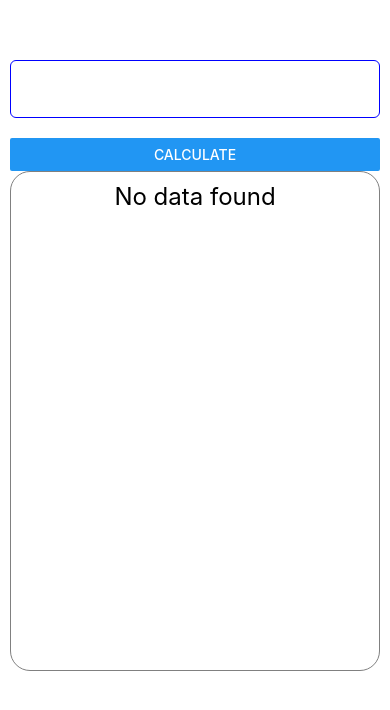
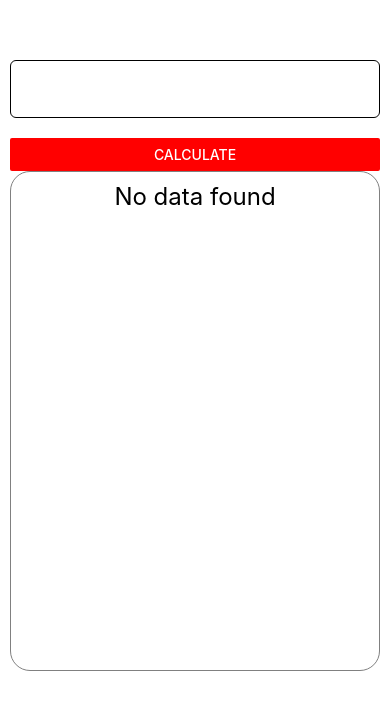
Before and after one commit to ddatdt12/calculator-rn, a React Native app: screen / in a window 390 px wide. Shown: the top 710 px of the page. Built offline with nearby package versions, Linux system fonts and the light colour scheme.

Commit message:
change useRef to useState of input, finish highlight text

```diff
--- a/App.js
+++ b/App.js
@@ -15,7 +15,6 @@ export default function App() {
         const value = await AsyncStorage.getItem("EXPRESSION_LIST");
         if (value !== null) {
           const previousData = JSON.parse(value);
-          console.log(previousData);
           if (Array.isArray(previousData)) {
             setListData(previousData);
           }
--- a/components/Calculator.js
+++ b/components/Calculator.js
@@ -13,29 +13,42 @@ Calculator.defaultProps = {
 };
 
 function Calculator({ value, onSubmit }) {
-  const textInputRef = useRef(null);
+  const [expression, setExpression] = useState("");
+  const [haveError, setHaveError] = useState(false);
   const [text, setText] = useState("");
-
+  const getCircularReplacer = () => {
+    const seen = new WeakSet();
+    return (key, value) => {
+      if (typeof value === "object" && value !== null) {
+        if (seen.has(value)) {
+          return;
+        }
+        seen.add(value);
+      }
+      return value;
+    };
+  };
   const handleButtonPress = () => {
     try {
-      if (!textInputRef?.current?.value) {
+      if (!expression.trim()) {
         setText("Please enter an expression!");
+        setHaveError(true);
+
         return;
       }
-      const expressionStr = textInputRef.current.value.replace(/\s/g, "");
+      setHaveError(false);
+      const expressionStr = expression.replace(/\s/g, "");
 
-      console.log(expressionStr);
       let result = eval(expressionStr);
       setText("Result: " + result);
-      textInputRef.current.style = { ...styles.textInput };
       onSubmit({
         key: Math.random() * 10000000,
         data: expressionStr,
         result,
       });
     } catch (error) {
+      setHaveError(true);
       setText("Invalid input");
-      textInputRef.current.style.borderColor = "red";
     }
   };
 
@@ -48,8 +61,15 @@ function Calculator({ value, onSubmit }) {
 
   return (
     <View>
-      <TextInput ref={textInputRef} style={styles.textInput} />
-      <Button title="Calculate" onPress={handleButtonPress} />
+      <TextInput
+        value={expression}
+        onChangeText={(text) => setExpression(text)}
+        style={{
+          ...styles.textInput,
+          borderColor: haveError ? "red" : "black",
+        }}
+      />
+      <Button title="Calculate" onPress={handleButtonPress} color="red" />
       {text ? (
         <Text style={{ fontSize: 30, marginTop: 20 }}>{text}</Text>
       ) : (
--- a/components/HighlightText.js
+++ b/components/HighlightText.js
@@ -1,30 +1,41 @@
 import React from "react";
+import { Text } from "react-native";
 
-const HighlightText = ({ text = "", highlight = "" }) => {
+const SIGNS = ["+", "-", "*", "/", "%"];
+
+const handleRawExpressionStr = (rawExpressionStr) => {
+  let charArr = rawExpressionStr.split("");
+
+  let result = charArr.map((char) =>
+    SIGNS.includes(char) ? `\\${char}` : char
+  );
+
+  return result.join("");
+};
+
+const HighlightText = ({ text = "", highlight = "", ...props }) => {
   if (!highlight.trim()) {
-    return <span>{text}</span>;
+    return <Text {...props}>{text}</Text>;
   }
+  const parts = text.split(
+    new RegExp(`(${handleRawExpressionStr(highlight)})`, "gi")
+  );
 
-  const parts = text.split(
-    new RegExp(`(${highlight.replace(/[&\/\\+]/g, "\\+")})`, "gi")
-  );
-  console.log("parts: ", parts);
-  console.log("highlight: ", highlight.replace("+", "\\+"));
   return (
-    <span>
+    <Text>
       {parts.map((part, i) => (
-        <span
+        <Text
           key={i}
-          style={
-            part.toLowerCase() === highlight.toLowerCase()
-              ? { fontWeight: "bold" }
-              : {}
-          }
+          style={{
+            ...props?.style,
+            fontWeight:
+              part.toLowerCase() === highlight.toLowerCase() ? "900" : "normal",
+          }}
         >
           {part}
-        </span>
+        </Text>
       ))}
-    </span>
+    </Text>
   );
 };
 
--- a/components/HistoryTable.js
+++ b/components/HistoryTable.js
@@ -47,13 +47,16 @@ function HistoryTable({ listData, onClickItem }) {
             renderItem={({ item }) => (
               <TouchableOpacity onPress={() => onClickItem(item)}>
                 <View style={styles.historyItemStyle}>
-                  <HighlightText text={item.data} highlight={searchTerm} />
+                  <HighlightText
+                    text={item.data}
+                    highlight={searchTerm}
+                    style={styles.dataStyle}
+                  />
                   <HighlightText
                     text={item.result + ""}
                     highlight={searchTerm}
+                    style={styles.resultStyle}
                   />
-                  {/* <Text style={styles.dataStyle}>{item.data}</Text> */}
-                  {/* <Text style={styles.resultStyle}>{item.result}</Text> */}
                 </View>
               </TouchableOpacity>
             )}
```
